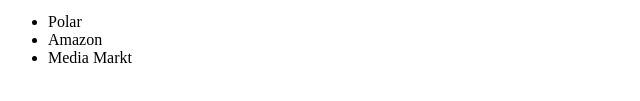
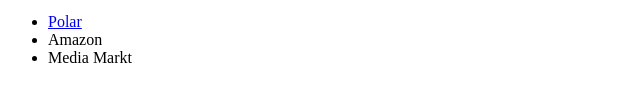
Before and after one commit to CsOrtegaCo/IntroHTML, a plain HTML site: page index.html in a window 1280 px wide. Shown: the part 225-326 px from the top of the page, 0-640 px from the left. Drawn offline with Linux system fonts and the light colour scheme.

Commit message:
Update index.html

```diff
--- a/index.html
+++ b/index.html
@@ -32,7 +32,7 @@
 </table>
 
 <ul>
-  <li>Polar</li>
+  <li><a href="http://www.polar.com/">Polar</a></li>
   <li>Amazon</li>
   <li>Media Markt</li>
 </ul>
```
